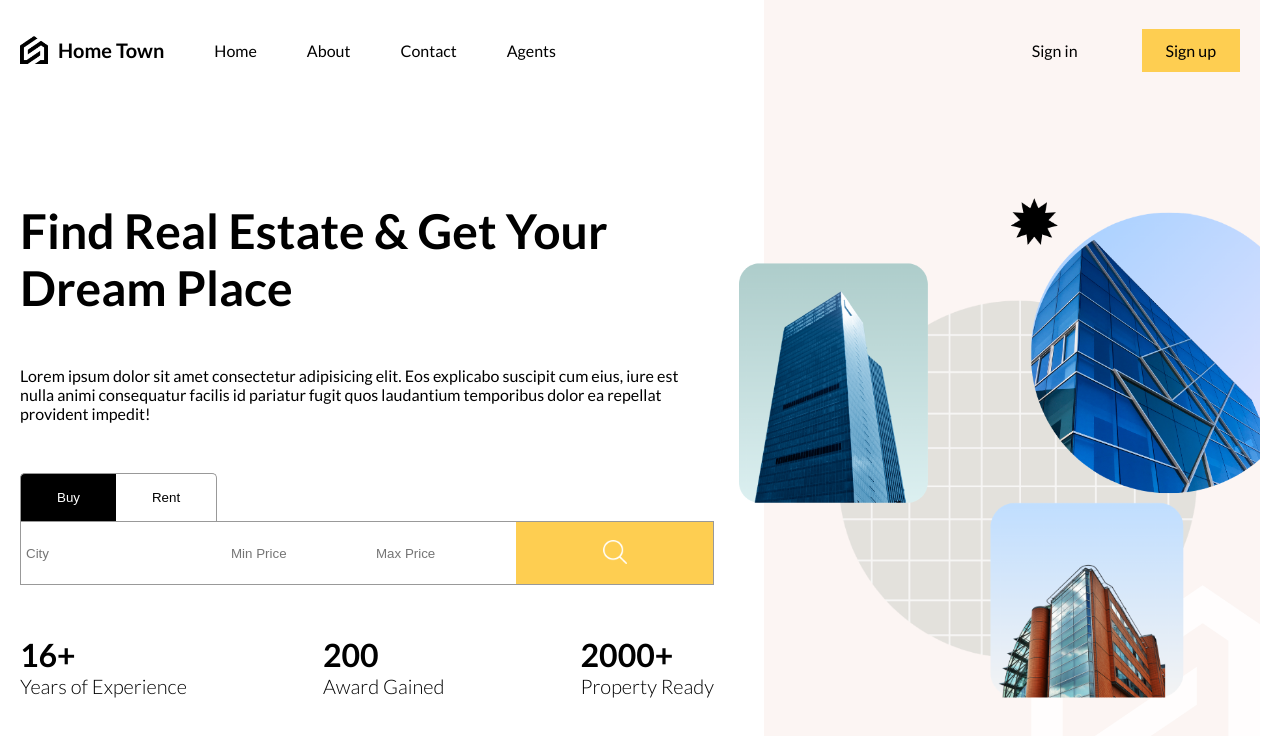
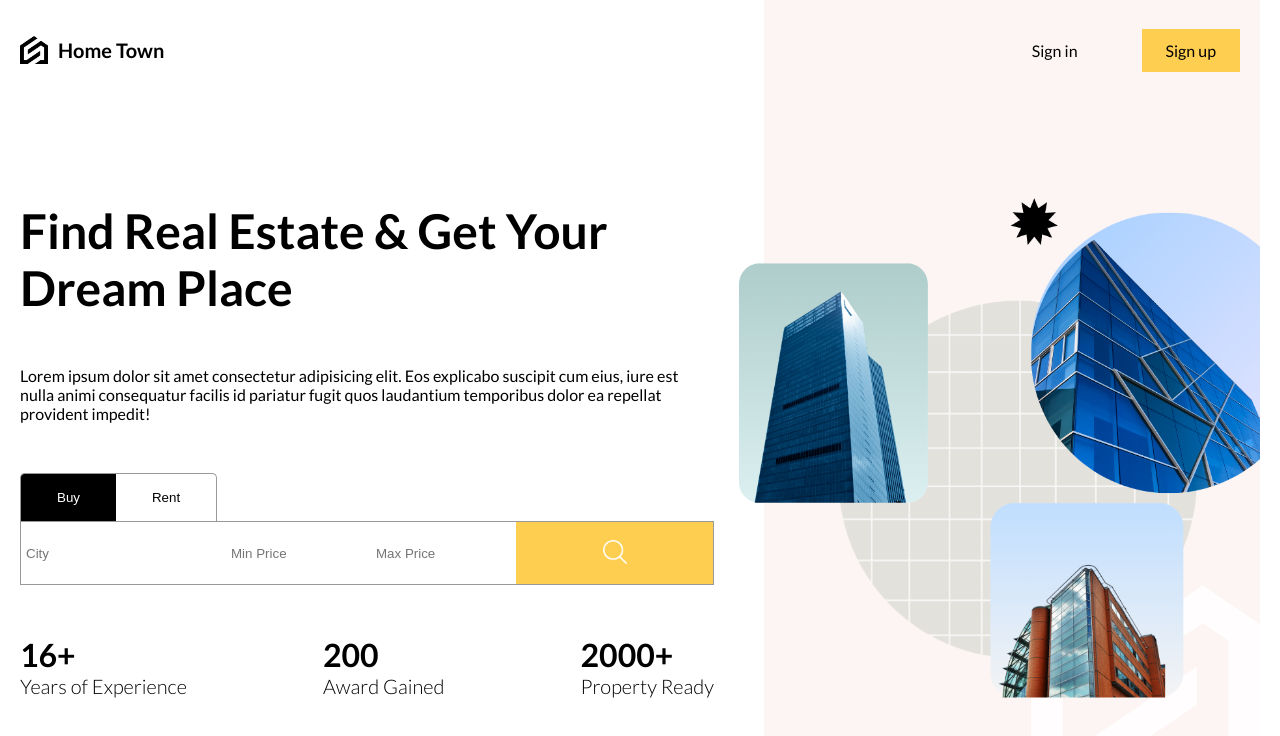
Before and after one commit to ShauryaChawan/Home-Town, a React (Vite) app in the folder client/: page / in a window 1280 px wide. Shown: the top 736 px of the page. Built offline with nearby package versions, Linux system fonts and the light colour scheme; no server answers.

Commit message:
Solve bug 1 - Removed unsudes links from the navbar

```diff
--- a/client/src/components/navbar/Navbar.jsx
+++ b/client/src/components/navbar/Navbar.jsx
@@ -21,10 +21,6 @@ function Navbar() {
           <img src="/logo.png" alt="" />
           <span>Home Town</span>
         </a>
-        <a href="/">Home</a>
-        <a href="/">About</a>
-        <a href="/">Contact</a>
-        <a href="/">Agents</a>
       </div>
       <div className="right">
         {currentUser ? (
```
Also changed, not shown: 1 other file (tests, documents, lock files or other folders).
